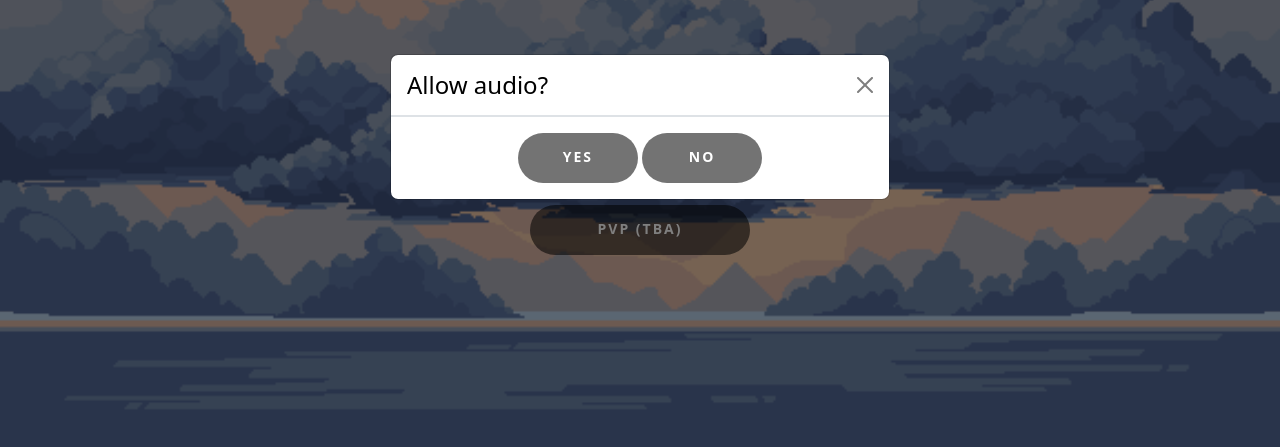
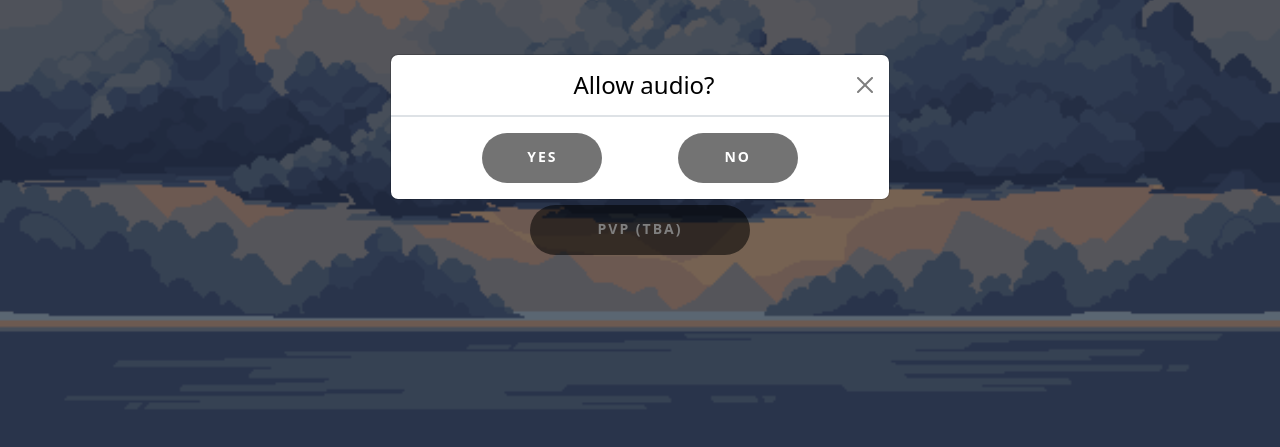
Before and after one commit to hammadjka/Rogueship, a website built with webpack: page src/index.html in a window 1280 px wide. Shown: the part 273-720 px from the top of the page. Built offline with nearby package versions, Linux system fonts and the light colour scheme; a web font is replaced by a local one.

Commit message:
added readme + website logo, improved audio modal

```diff
--- a/src/index.html
+++ b/src/index.html
@@ -9,7 +9,8 @@
     <link rel="shortcut icon" href="#">
     <link href="https://cdn.jsdelivr.net/npm/bootstrap@5.3.3/dist/css/bootstrap.min.css" rel="stylesheet" integrity="sha384-QWTKZyjpPEjISv5WaRU9OFeRpok6YctnYmDr5pNlyT2bRjXh0JMhjY6hW+ALEwIH" crossorigin="anonymous">
     <script defer src="https://cdn.jsdelivr.net/npm/bootstrap@5.3.3/dist/js/bootstrap.bundle.min.js" integrity="sha384-YvpcrYf0tY3lHB60NNkmXc5s9fDVZLESaAA55NDzOxhy9GkcIdslK1eN7N6jIeHz" crossorigin="anonymous"></script>
-    <title>Battleship</title>
+    <title>Rogueship</title>
+    <link rel="shortcut icon" href="/src/assets/svgs/logo.png" type="image/png">
 </head>
 <body>
     <div id="content">
@@ -122,7 +123,7 @@
         <div class="modal-dialog modal-dialog-centered">
             <div class="modal-content">
                 <div class="modal-header">
-                    <h4 id="audoModal">Allow audio?</h4>
+                    <h4 id="audioModalHeading">Allow audio?</h4>
                     <button id="closeModal" class="btn-close" data-bs-dismiss="modal"></button>
                 </div>
                 <div class="modal-footer">
--- a/src/styles.css
+++ b/src/styles.css
@@ -190,6 +190,15 @@ h4{
     max-height: 60px;
 
 }
+#audioButtonContainer{
+    display: flex;
+    flex:1;
+    justify-content: space-evenly;
+}
+#audioModalHeading{
+    margin-left: auto;
+    padding-left: 32px;
+}
 #mute:hover, #unmute:hover{
     background-color: black;
     box-shadow: inset 0 0 0 1px black;
```
Also changed, not shown: README.md (added), dist/assets/logo.png (added), dist/controller.min.css, dist/index.html, src/assets/svgs/logo.png (added).
